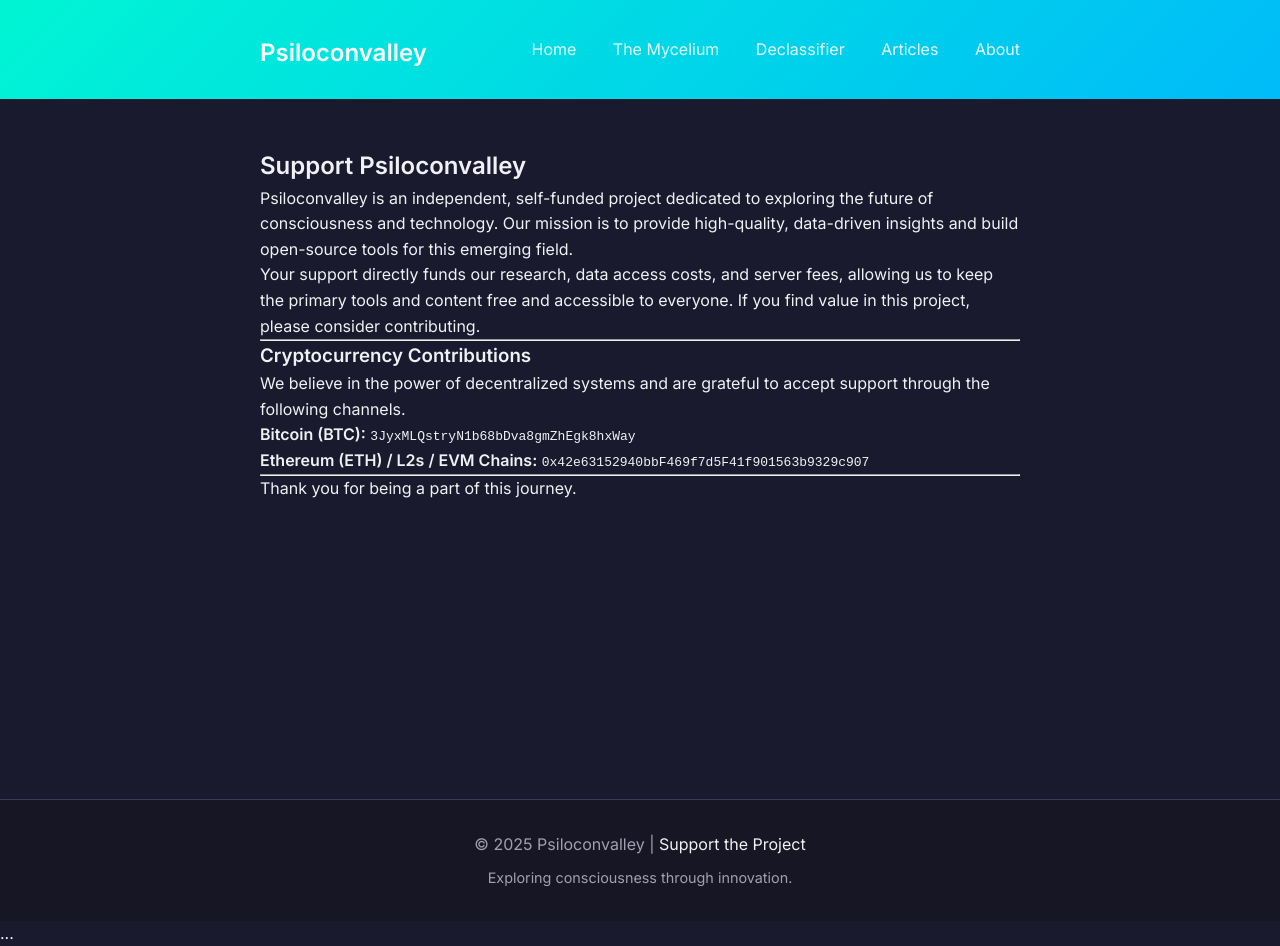
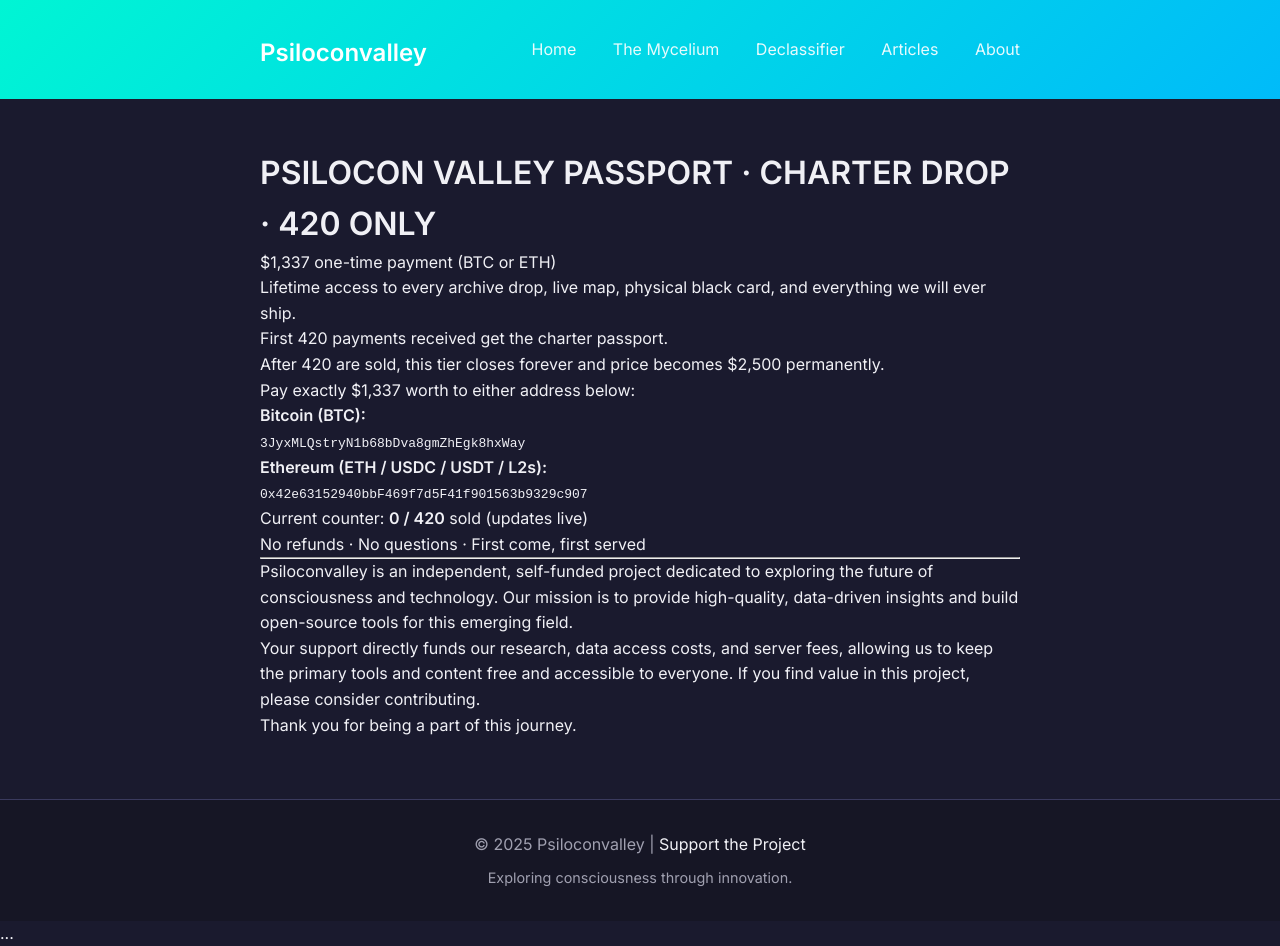
Before and after one commit to psiloconvalley/psiloconvalley.github.io, a Jekyll site: the page built from support.md, in a window 1280 px wide. Built offline with Jekyll 4.4.1, drawn with Linux system fonts in a browser that asks for light colours; nearby versions of some CDN libraries; our own code applies the rules of GitHub Pages for plain Markdown files.

Commit message:
Update support.md

```diff
--- a/support.md
+++ b/support.md
@@ -1,27 +1,27 @@
+# PSILOCON VALLEY PASSPORT · CHARTER DROP · 420 ONLY
+
+$1,337 one-time payment (BTC or ETH)
+Lifetime access to every archive drop, live map, physical black card, and everything we will ever ship.
+
+First 420 payments received get the charter passport.
+After 420 are sold, this tier closes forever and price becomes $2,500 permanently.
+
+Pay exactly $1,337 worth to either address below:
+
+**Bitcoin (BTC):**
+`3JyxMLQstryN1b68bDva8gmZhEgk8hxWay`
+
+**Ethereum (ETH / USDC / USDT / L2s):**
+`0x42e63152940bbF469f7d5F41f901563b9329c907`
+
+Current counter: **0 / 420** sold (updates live)
+
+No refunds · No questions · First come, first served
+
 ---
-layout: default
-title: Support the Project
-permalink: /support/
----
-
-## Support Psiloconvalley
 
 Psiloconvalley is an independent, self-funded project dedicated to exploring the future of consciousness and technology. Our mission is to provide high-quality, data-driven insights and build open-source tools for this emerging field.
 
 Your support directly funds our research, data access costs, and server fees, allowing us to keep the primary tools and content free and accessible to everyone. If you find value in this project, please consider contributing.
 
----
-
-### Cryptocurrency Contributions
-
-We believe in the power of decentralized systems and are grateful to accept support through the following channels.
-
-**Bitcoin (BTC):**
-`3JyxMLQstryN1b68bDva8gmZhEgk8hxWay`
-
-**Ethereum (ETH) / L2s / EVM Chains:**
-`0x42e63152940bbF469f7d5F41f901563b9329c907`
-
----
-
 Thank you for being a part of this journey.
```
